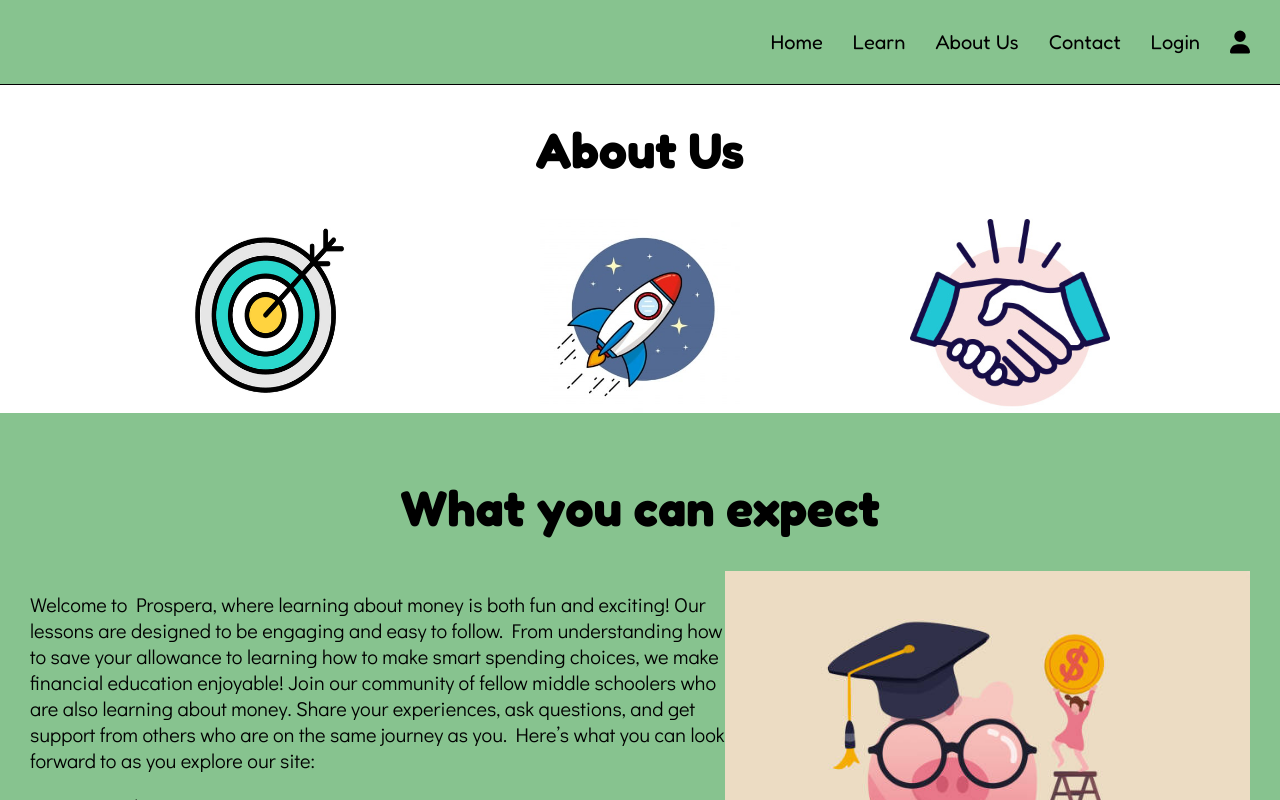
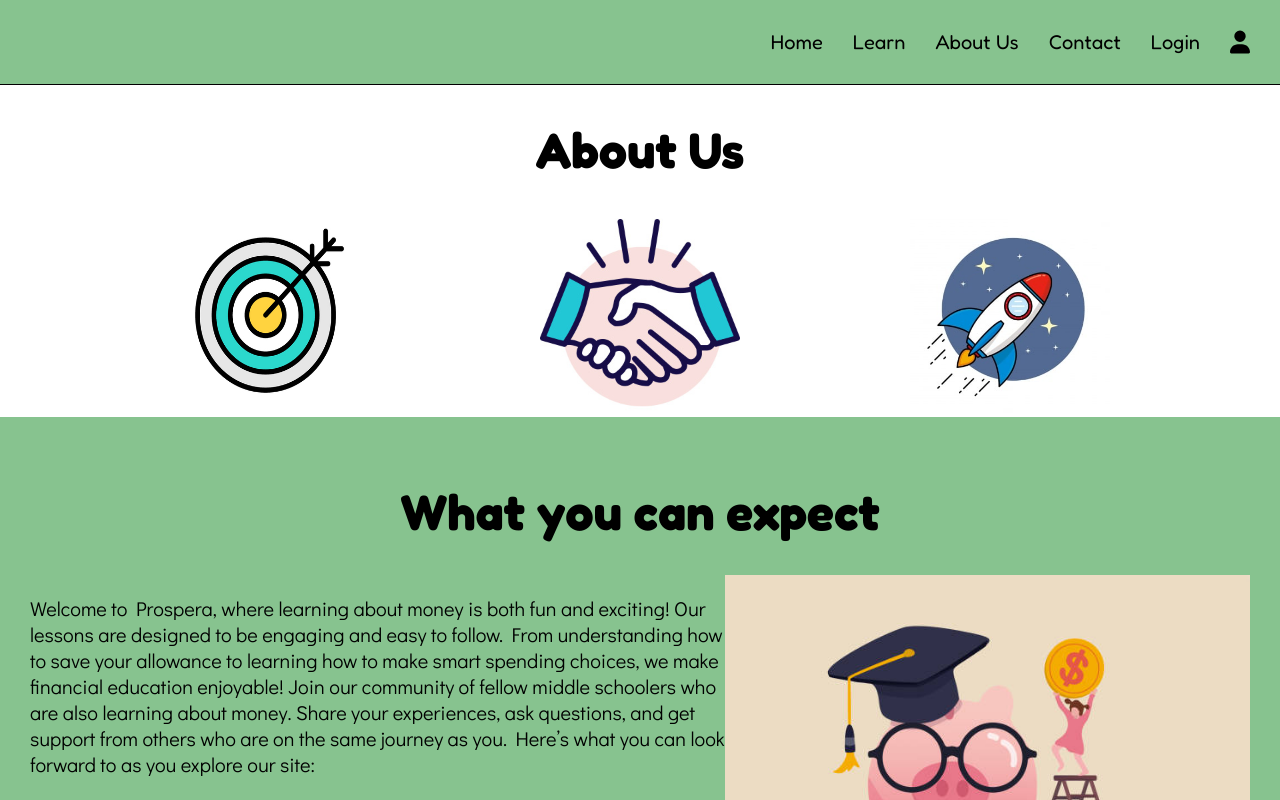
Before and after one commit to zt8media/Prospera, a React (Vite) app in the folder prospera/: page /about in a window 1280 px wide. Shown: the top 800 px of the page. Built offline with nearby package versions, Linux system fonts and the light colour scheme; a web font is replaced by a local one.

Commit message:
added hover effect
added hover effect to the about us section to display different descriptions

```diff
--- /dev/null
+++ b/prospera/src/components/Hover.jsx
@@ -0,0 +1,46 @@
+import React, { useState } from 'react'
+import '../styles/hover.css'
+import vission from '../media/mission2.jpeg'
+import values from '../media/vision.jpeg'
+import mission from '../media/mission.png'
+
+
+export default function Hover() {
+    const images = [
+        { id: 1, name: 'Our Mission', src: mission,  description: 'At Prospera, our mission is to empower middle school students with the knowledge and skills needed to navigate the world of personal finance confidently. Our goal is to equip young learners with the tools to make informed decisions about money, develop healthy financial habits, and understand the importance of saving, budgeting, and investing. By fostering a foundation of financial understanding early on, we aim to inspire a future generation of financially savvy individuals who are prepared to achieve their dreams and contribute positively to their communities.' },
+        { id: 2, name: 'Our Vision', src: vission, description: `Our vision at Prospera is to be the leading platform where middle school students discover the excitement of financial literacy and cultivate lifelong skills for financial success. By fostering curiosity and providing engaging educational experiences, we aspire to inspire a generation of financially savvy individuals who are empowered to achieve their goals and contribute positively to their communities.` },
+        { id: 3, name: 'Our Values', src: values, description: `We are committed to upholding the following core values to guide our mission of fostering financial literacy among middle school students:
+
+        Empowerment: We believe in empowering young learners with the knowledge and tools to make informed financial decisions. Our educational resources are designed to build confidence and independence in managing personal finances.
+
+        Engagement: We strive to make financial education engaging and enjoyable through interactive content, games, and relatable scenarios. We aim to spark curiosity and make learning about money an exciting journey.
+
+        Growth: We are dedicated to continuous improvement and innovation in our educational approach. We listen to feedback, adapt our content, and embrace new methods to enhance the learning experience and meet the evolving needs of our users.` },
+    ];
+
+    const [hoveredImage, setHoveredImage] = useState(null);
+
+  return (
+    <div>
+        <div className="image-hover-container">
+            <div className='about-container'>
+                {images.map(image => (
+                    <div
+                        key={image.id}
+                        className="image-item"
+                        onMouseEnter={() => setHoveredImage(image)}
+                        onMouseLeave={() => setHoveredImage(null)}
+                    >
+                        <img src={image.src} alt={`${image.name}`} className='about-images'/>
+                    </div>
+                ))}
+            </div>
+                {hoveredImage && (
+                    <div className="description">
+                        {hoveredImage.description}
+            </div>
+            )}
+        </div>
+    </div>
+  )
+}
--- a/prospera/src/pages/About.jsx
+++ b/prospera/src/pages/About.jsx
@@ -1,10 +1,8 @@
-import React from 'react'
+import React, { useState } from 'react'
 import '../styles/about.css'
 import expectations from '../media/expect.jpeg'
 import Accordion from '../components/Accordian';
-import vission from '../media/mission2.jpeg'
-import values from '../media/vision.jpeg'
-import mission from '../media/mission.png'
+import Hover from '../components/Hover.jsx'
 
 
 export default function About() {
@@ -28,11 +26,7 @@ export default function About() {
     <>
     <div>
       <h1 className='about-us'>About Us</h1>
-      <div className='about-container'>
-      <img src={mission} className='about-images'></img>
-      <img src={values} className='about-images'></img>
-      <img src={vission} className='about-images'></img>
-      </div>
+      <Hover/>
     </div>
     <div className='expectations'>
       <h1 className='about-us'>What you can expect</h1>
--- a/prospera/src/styles/about.css
+++ b/prospera/src/styles/about.css
@@ -20,13 +20,3 @@
 .expect-img {
     height: 350px;
 }
-
-.about-container {
-    display: flex;
-    justify-content: space-evenly;
-}
-
-.about-images {
-    height: 200px;
-    width: 200px;
-}
--- /dev/null
+++ b/prospera/src/styles/hover.css
@@ -0,0 +1,16 @@
+.about-container {
+    display: flex;
+    justify-content: space-evenly;
+}
+
+.about-images {
+    height: 200px;
+    width: 200px;
+}
+
+.description {
+    font-family: 'Didact Gothic';
+    width: 800px;
+    font-size: 20px;
+    text-align: center;
+}
```
